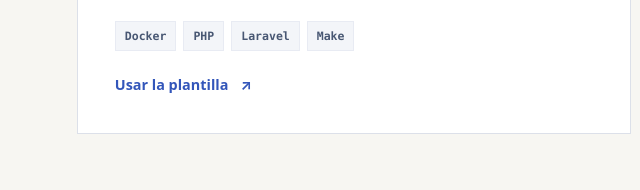
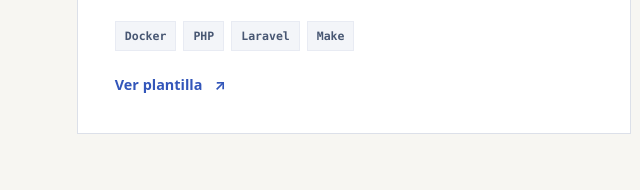
Before and after one commit to eliseumarmon/eliseumarmon.github.io, a plain HTML site: page index.html in a window 1280 px wide. Shown: the part 2510-2700 px from the top of the page, 0-640 px from the left. Drawn offline with Linux system fonts and the light colour scheme.

Commit message:
copy(landing): describe Laravel Init link precisely

```diff
--- a/index.html
+++ b/index.html
@@ -133,7 +133,7 @@
             <h3>Laravel Init</h3>
             <p>Un punto de partida reproducible para aplicaciones Laravel con Docker Compose, Nginx, PHP y MySQL. Menos configuración repetida, más tiempo para desarrollar.</p>
             <ul class="tag-list" aria-label="Tecnologías"><li>Docker</li><li>PHP</li><li>Laravel</li><li>Make</li></ul>
-            <a class="project-link" href="https://github.com/eliseumarmon/laravel-init" target="_blank" rel="noopener noreferrer">Usar la plantilla <span aria-hidden="true">↗</span></a>
+            <a class="project-link" href="https://github.com/eliseumarmon/laravel-init" target="_blank" rel="noopener noreferrer">Ver plantilla <span aria-hidden="true">↗</span></a>
           </article>
 
           <article class="project-card">
```
